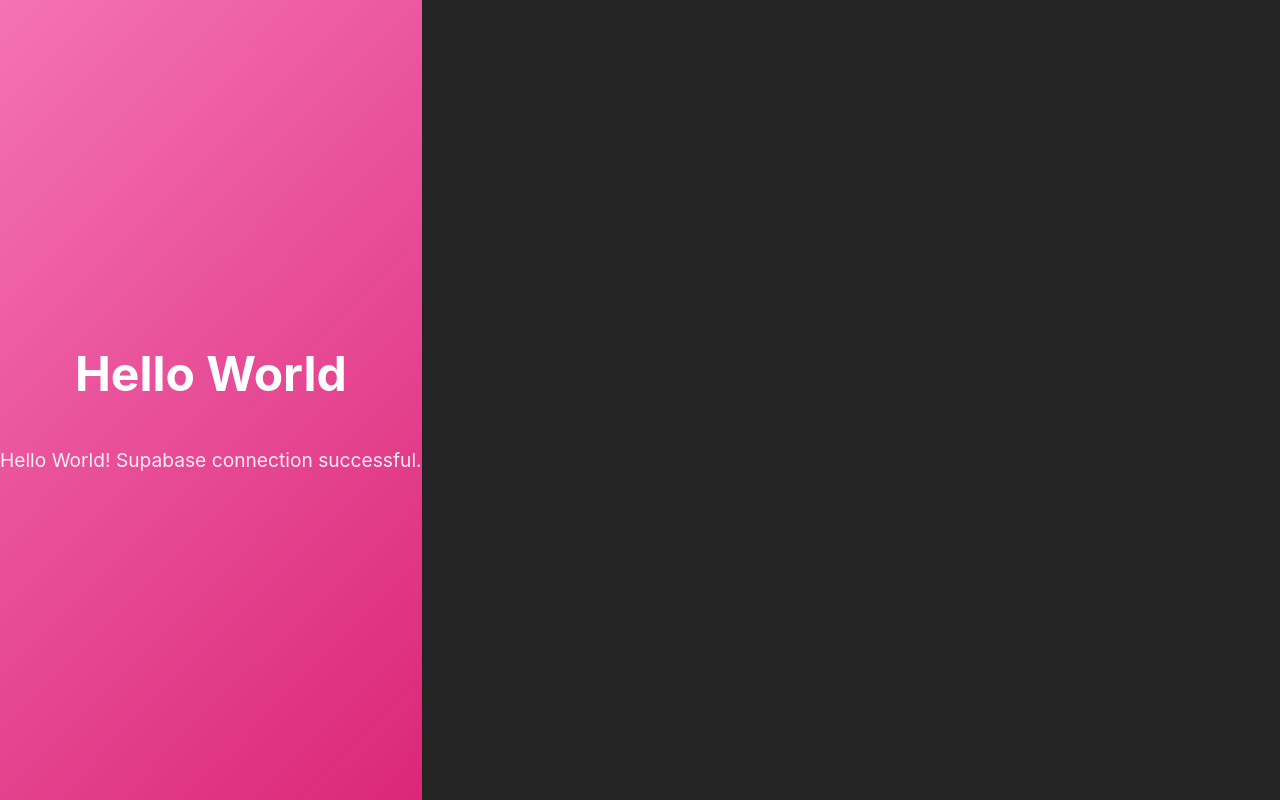
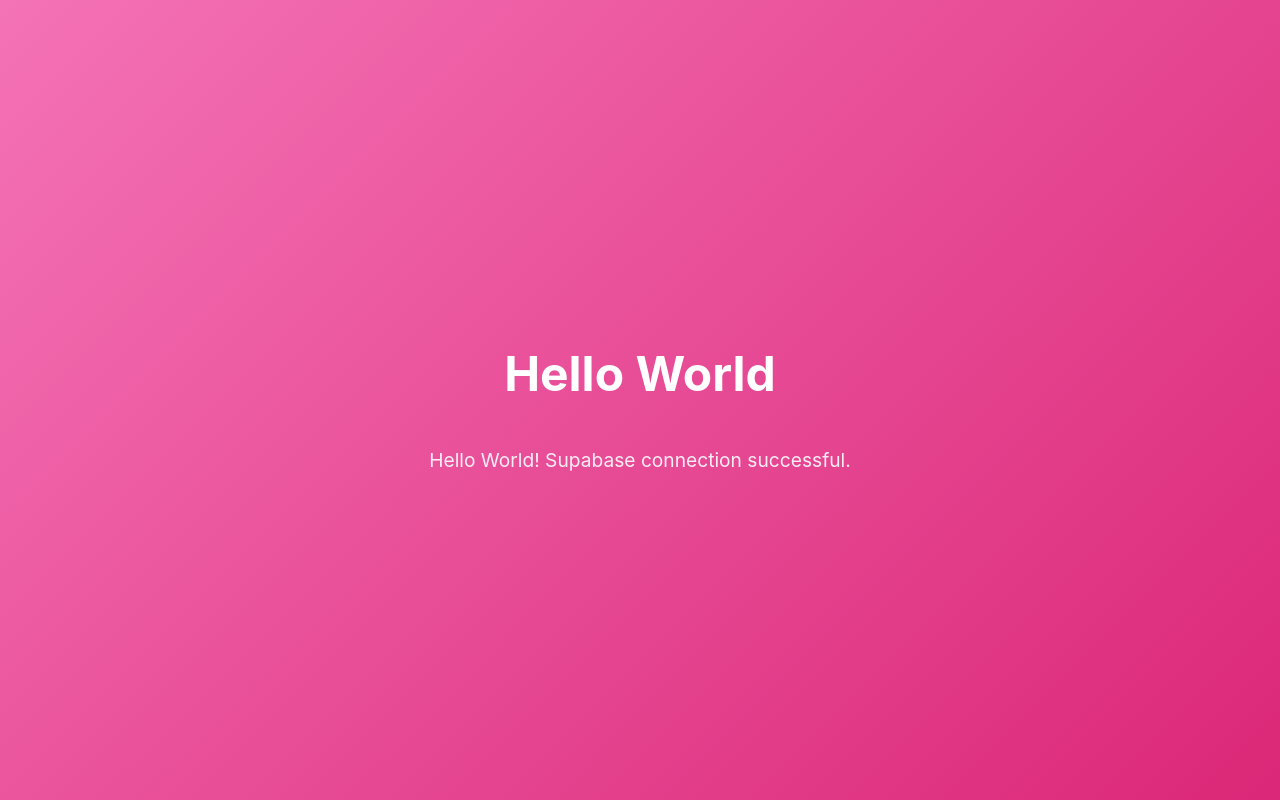
Before and after one commit to teatourist/antigravity-reverse-text, a React (Vite) app: page / in a window 1280 px wide. Built offline with nearby package versions, Linux system fonts and the light colour scheme; no server answers; the database is empty.

Commit message:
UI: Update container width to fill the page

```diff
--- a/src/App.jsx
+++ b/src/App.jsx
@@ -28,6 +28,7 @@
             fontFamily: 'Inter, system-ui, sans-serif',
             background: 'linear-gradient(135deg, #f472b6 0%, #db2777 100%)',
             color: 'white',
+            width: '100%',
             textAlign: 'center'
         }}>
             <h1 style={{ fontSize: '3rem', marginBottom: '1rem', animation: 'fadeIn 2s' }}>Hello World</h1>
--- a/src/index.css
+++ b/src/index.css
@@ -15,8 +15,6 @@
 
 body {
     margin: 0;
-    display: flex;
-    place-items: center;
     min-width: 320px;
     min-height: 100vh;
 }
```
